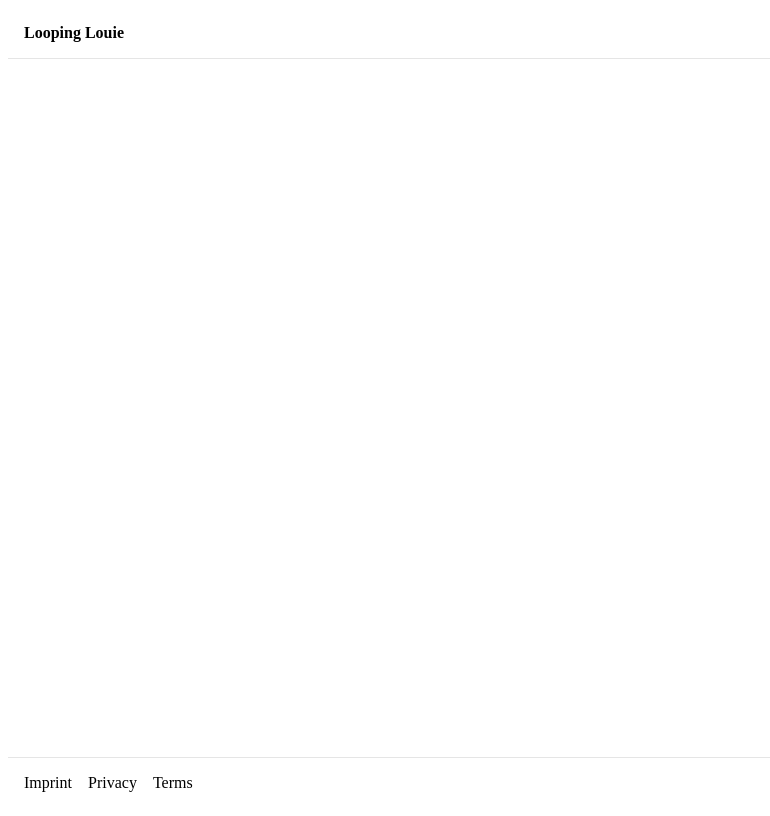
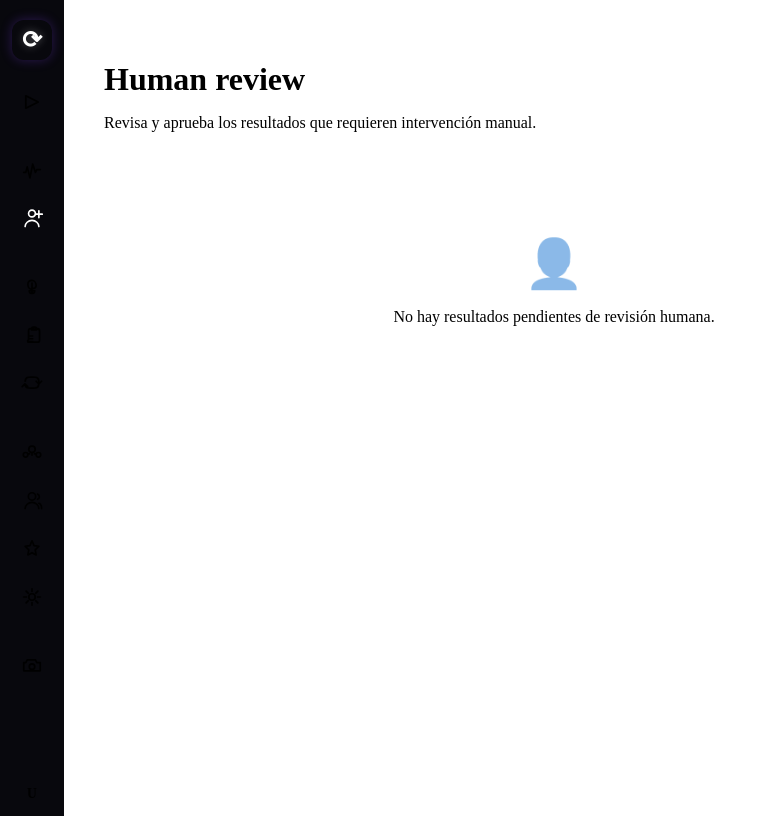
Before and after one commit to looping-louie/app, a Nuxt app: page /app/human-intervention in a window 1280 px wide. Shown: the whole page, without its empty margins (0-770 px from the left). Built offline with nearby package versions, Linux system fonts and the light colour scheme.

Commit message:
Refactor sidebar navigation groups

```diff
--- a/layouts/app.vue
+++ b/layouts/app.vue
@@ -11,8 +11,10 @@
       </div>
 
       <nav class="sidebar-nav" aria-label="Navegación principal">
+        <template v-for="(group, groupIndex) in navGroups" :key="groupIndex">
+          <div v-if="groupIndex > 0" class="nav-divider" />
           <NuxtLink
-          v-for="item in navItems"
+            v-for="item in group"
             :key="item.to"
             :to="item.to"
             class="nav-item"
@@ -24,6 +26,7 @@
             <span class="nav-icon" v-html="item.icon" />
             <span class="nav-tooltip">{{ item.label }}</span>
           </NuxtLink>
+        </template>
       </nav>
 
       <div class="sidebar-footer">
@@ -53,36 +56,46 @@ const route = useRoute()
 
 const mobileOpen = ref(false)
 
-const navItems = [
-  {
-    to: '/app',
-    label: 'Dashboard',
-    icon: '<svg width="22" height="22" viewBox="0 0 24 24" fill="none" stroke="currentColor" stroke-width="1.8" stroke-linecap="round" stroke-linejoin="round"><path d="M3.75 6A2.25 2.25 0 0 1 6 3.75h2.25A2.25 2.25 0 0 1 10.5 6v2.25a2.25 2.25 0 0 1-2.25 2.25H6a2.25 2.25 0 0 1-2.25-2.25V6ZM3.75 15.75A2.25 2.25 0 0 1 6 13.5h2.25a2.25 2.25 0 0 1 2.25 2.25V18a2.25 2.25 0 0 1-2.25 2.25H6A2.25 2.25 0 0 1 3.75 18v-2.25ZM13.5 6a2.25 2.25 0 0 1 2.25-2.25H18A2.25 2.25 0 0 1 20.25 6v2.25A2.25 2.25 0 0 1 18 10.5h-2.25a2.25 2.25 0 0 1-2.25-2.25V6ZM13.5 15.75a2.25 2.25 0 0 1 2.25-2.25H18a2.25 2.25 0 0 1 2.25 2.25V18A2.25 2.25 0 0 1 18 20.25h-2.25A2.25 2.25 0 0 1 13.5 18v-2.25Z"/></svg>'
-  },
-  {
-    to: '/app/proyectos',
-    label: 'Proyectos',
-    icon: '<svg width="22" height="22" viewBox="0 0 24 24" fill="none" stroke="currentColor" stroke-width="1.8" stroke-linecap="round" stroke-linejoin="round"><path d="M2.25 12.76c0 1.6 1.123 2.994 2.707 3.227 1.068.157 2.148.279 3.238.354.77.054 1.543.082 2.32.082s1.55-.028 2.32-.082a41.2 41.2 0 0 0 3.238-.354c1.584-.233 2.707-1.626 2.707-3.228V6.741c0-1.602-1.123-2.995-2.707-3.228A48.394 48.394 0 0 0 12 3.164c-.78 0-1.552.028-2.32.082a41.2 41.2 0 0 0-3.238.354C4.873 3.746 3.75 5.14 3.75 6.74v6.02Z"/><path d="M6 6.75h.008v.008H6V6.75ZM18 6.75h.008v.008H18V6.75ZM8.25 3.164V4.5c0 .414.336.75.75.75h6a.75.75 0 0 0 .75-.75V3.164a48.394 48.394 0 0 0-7.5 0Z"/></svg>'
-  },
-  {
-    to: '/app/ideas',
-    label: 'Ideas',
-    icon: '<svg width="22" height="22" viewBox="0 0 24 24" fill="none" stroke="currentColor" stroke-width="1.8" stroke-linecap="round" stroke-linejoin="round"><path d="M12 18v-5.25m0 5.25a3 3 0 0 1-3-3h6a3 3 0 0 1-3 3Zm0-5.25V6.75m0 6.75c-2.485 0-4.5-2.515-4.5-5.625S9.515 3.75 12 3.75s4.5 2.515 4.5 5.625S14.485 12.75 12 12.75Z"/></svg>'
-  },
-  {
-    to: '/app/tareas',
-    label: 'Tareas',
-    icon: '<svg width="22" height="22" viewBox="0 0 24 24" fill="none" stroke="currentColor" stroke-width="1.8" stroke-linecap="round" stroke-linejoin="round"><path d="M9 12h3.75M9 15h3.75M9 18h3.75m3 .75H18a2.25 2.25 0 0 0 2.25-2.25V6.108c0-1.135-.845-2.098-1.976-2.192a48.424 48.424 0 0 0-1.123-.08m-5.801 0c-.065.21-.1.433-.1.664 0 .414.336.75.75.75h4.5a.75.75 0 0 0 .75-.75 2.25 2.25 0 0 0-.1-.664m-5.8 0A2.251 2.251 0 0 1 13.5 2.25H15c1.012 0 1.867.668 2.15 1.586m-5.8 0c-.376.023-.75.05-1.124.08-1.131.094-1.976 1.057-1.976 2.192v9.75A2.25 2.25 0 0 0 7.5 18.75H18A2.25 2.25 0 0 0 20.25 16.5v-9.75A2.25 2.25 0 0 0 18 4.5H15a2.25 2.25 0 0 1-2.15-1.586Z"/></svg>'
-  },
-  {
-    to: '/app/loops',
-    label: 'Loops',
-    icon: '<svg width="22" height="22" viewBox="0 0 24 24" fill="none" stroke="currentColor" stroke-width="1.8" stroke-linecap="round" stroke-linejoin="round"><path d="M19.5 12c0-1.232-.046-2.453-.138-3.662a4.006 4.006 0 0 0-3.7-3.7 48.678 48.678 0 0 0-7.324 0 4.006 4.006 0 0 0-3.7 3.7c-.017.22-.032.441-.046.662M19.5 12l3-3m-3 3-3-3m-12 3c.014.221.029.443.046.662a4.006 4.006 0 0 0 3.7 3.7 48.55 48.55 0 0 0 7.308 0 4.006 4.006 0 0 0 3.7-3.7c.033-.254.046-.508.046-.762m-15 0-3 3m3-3 3 3"/></svg>'
-  }
+const iconRuns = '<svg width="22" height="22" viewBox="0 0 24 24" fill="none" stroke="currentColor" stroke-width="1.8" stroke-linecap="round" stroke-linejoin="round"><path d="M5.25 5.25v13.5l13.5-6.75-13.5-6.75Z"/></svg>'
+const iconObservability = '<svg width="22" height="22" viewBox="0 0 24 24" fill="none" stroke="currentColor" stroke-width="1.8" stroke-linecap="round" stroke-linejoin="round"><path d="M3 13.5h2.25l1.5-6 3 12 3-15 3 9 1.5-3H21"/></svg>'
+const iconHumanReview = '<svg width="22" height="22" viewBox="0 0 24 24" fill="none" stroke="currentColor" stroke-width="1.8" stroke-linecap="round" stroke-linejoin="round"><path d="M15.75 6a3.75 3.75 0 1 1-7.5 0 3.75 3.75 0 0 1 7.5 0ZM4.5 20.25c0-3.59 3.36-6.75 7.5-6.75s7.5 3.16 7.5 6.75"/><path d="M19.5 3v3.75M19.5 10.5V6.75M19.5 6.75h3.75M19.5 6.75h-3.75"/></svg>'
+const iconIdeas = '<svg width="22" height="22" viewBox="0 0 24 24" fill="none" stroke="currentColor" stroke-width="1.8" stroke-linecap="round" stroke-linejoin="round"><path d="M12 18v-5.25m0 5.25a3 3 0 0 1-3-3h6a3 3 0 0 1-3 3Zm0-5.25V6.75m0 6.75c-2.485 0-4.5-2.515-4.5-5.625S9.515 3.75 12 3.75s4.5 2.515 4.5 5.625S14.485 12.75 12 12.75Z"/></svg>'
+const iconTasks = '<svg width="22" height="22" viewBox="0 0 24 24" fill="none" stroke="currentColor" stroke-width="1.8" stroke-linecap="round" stroke-linejoin="round"><path d="M9 12h3.75M9 15h3.75M9 18h3.75m3 .75H18a2.25 2.25 0 0 0 2.25-2.25V6.108c0-1.135-.845-2.098-1.976-2.192a48.424 48.424 0 0 0-1.123-.08m-5.801 0c-.065.21-.1.433-.1.664 0 .414.336.75.75.75h4.5a.75.75 0 0 0 .75-.75 2.25 2.25 0 0 0-.1-.664m-5.8 0A2.251 2.251 0 0 1 13.5 2.25H15c1.012 0 1.867.668 2.15 1.586m-5.8 0c-.376.023-.75.05-1.124.08-1.131.094-1.976 1.057-1.976 2.192v9.75A2.25 2.25 0 0 0 7.5 18.75H18A2.25 2.25 0 0 0 20.25 16.5v-9.75A2.25 2.25 0 0 0 18 4.5H15a2.25 2.25 0 0 1-2.15-1.586Z"/></svg>'
+const iconLoops = '<svg width="22" height="22" viewBox="0 0 24 24" fill="none" stroke="currentColor" stroke-width="1.8" stroke-linecap="round" stroke-linejoin="round"><path d="M19.5 12c0-1.232-.046-2.453-.138-3.662a4.006 4.006 0 0 0-3.7-3.7 48.678 48.678 0 0 0-7.324 0 4.006 4.006 0 0 0-3.7 3.7c-.017.22-.032.441-.046.662M19.5 12l3-3m-3 3-3-3m-12 3c.014.221.029.443.046.662a4.006 4.006 0 0 0 3.7 3.7 48.55 48.55 0 0 0 7.308 0 4.006 4.006 0 0 0 3.7-3.7c.033-.254.046-.508.046-.762m-15 0-3 3m3-3 3 3"/></svg>'
+const iconCouncils = '<svg width="22" height="22" viewBox="0 0 24 24" fill="none" stroke="currentColor" stroke-width="1.8" stroke-linecap="round" stroke-linejoin="round"><circle cx="12" cy="8" r="3.5"/><circle cx="5" cy="14" r="2.5"/><circle cx="19" cy="14" r="2.5"/><path d="M12 11.5v3M9.5 13l-2 0M14.5 13l2 0"/></svg>'
+const iconPersonas = '<svg width="22" height="22" viewBox="0 0 24 24" fill="none" stroke="currentColor" stroke-width="1.8" stroke-linecap="round" stroke-linejoin="round"><path d="M12 3a4 4 0 1 0 0 8 4 4 0 0 0 0-8Z"/><path d="M4.5 20.25c0-3.59 3.36-6.75 7.5-6.75s7.5 3.16 7.5 6.75"/><path d="M18 4.5a3 3 0 0 1 0 5.66"/><path d="M19.5 14.5c2.5 1 3 3.5 3 5.75"/></svg>'
+const iconSkills = '<svg width="22" height="22" viewBox="0 0 24 24" fill="none" stroke="currentColor" stroke-width="1.8" stroke-linecap="round" stroke-linejoin="round"><path d="M12 3l2.25 5.25L19.5 9l-4 4 1 5.5L12 16l-4.5 2.5 1-5.5-4-4 5.25-.75L12 3Z"/></svg>'
+const iconModels = '<svg width="22" height="22" viewBox="0 0 24 24" fill="none" stroke="currentColor" stroke-width="1.8" stroke-linecap="round" stroke-linejoin="round"><path d="M12 3v3m0 12v3M5.64 5.64l2.12 2.12m8.48 8.48l2.12 2.12M3 12h3m12 0h3M5.64 18.36l2.12-2.12m8.48-8.48l2.12-2.12"/><circle cx="12" cy="12" r="3.5"/></svg>'
+const iconSettings = '<svg width="22" height="22" viewBox="0 0 24 24" fill="none" stroke="currentColor" stroke-width="1.8" stroke-linecap="round" stroke-linejoin="round"><path d="M3 8.25h2.25l1.5-3h9l1.5 3H21v9H3v-9Z"/><circle cx="12" cy="12.75" r="3"/></svg>'
+
+const navGroups = [
+  [
+    { to: '/app/runs', label: 'Runs', icon: iconRuns }
+  ],
+  [
+    { to: '/app/observability', label: 'Observability', icon: iconObservability },
+    { to: '/app/human-intervention', label: 'Human review', icon: iconHumanReview }
+  ],
+  [
+    { to: '/app/ideas', label: 'Ideas', icon: iconIdeas },
+    { to: '/app/tasks', label: 'Tasks', icon: iconTasks },
+    { to: '/app/loops', label: 'Loops', icon: iconLoops }
+  ],
+  [
+    { to: '/app/councils', label: 'Councils', icon: iconCouncils },
+    { to: '/app/personas', label: 'Personas', icon: iconPersonas },
+    { to: '/app/skills', label: 'Skills', icon: iconSkills },
+    { to: '/app/models', label: 'Models', icon: iconModels }
+  ],
+  [
+    { to: '/app/keys', label: 'Settings', icon: iconSettings }
+  ]
 ]
 
+const navItems = computed(() => navGroups.flat())
+
 const currentLabel = computed(() => {
-  const match = navItems.find((item) => isActive(item.to))
+  const match = navItems.value.find((item) => isActive(item.to))
   return match ? match.label : 'Dashboard'
 })
 
@@ -181,6 +194,15 @@ function closeMobile() {
   width: 100%;
   padding: 0 0.5rem;
   flex: 1;
+  overflow-y: auto;
+}
+
+.nav-divider {
+  height: 1px;
+  width: 60%;
+  margin: 0.5rem auto;
+  background: var(--border);
+  flex-shrink: 0;
 }
 
 .nav-item {
@@ -194,11 +216,17 @@ function closeMobile() {
   text-decoration: none;
   transition: color 0.2s, background 0.2s;
   position: relative;
+  flex-shrink: 0;
 }
 
 .nav-item:hover {
   color: var(--text-primary);
   background: var(--bg-card-hover);
+}
+
+.nav-item:focus-visible {
+  outline: 2px solid var(--accent-glow);
+  outline-offset: 2px;
 }
 
 .nav-item.active {
--- /dev/null
+++ b/pages/app/councils.vue
@@ -0,0 +1,57 @@
+<template>
+  <div class="councils-page">
+    <h1>Councils</h1>
+    <p class="page-description">Configura y gestiona los consejos de agentes que refinarán tus ideas.</p>
+    <div class="empty-state">
+      <span class="empty-icon">👥</span>
+      <p>No hay consejos configurados.</p>
+    </div>
+  </div>
+</template>
+
+<script setup>
+definePageMeta({
+  layout: 'app'
+})
+
+useHead({
+  title: 'Councils · Looping Louie'
+})
+</script>
+
+<style scoped>
+.councils-page {
+  max-width: 900px;
+}
+
+.councils-page h1 {
+  font-size: 2rem;
+  font-weight: 700;
+  color: var(--text-primary);
+  margin-bottom: 0.5rem;
+}
+
+.page-description {
+  color: var(--text-secondary);
+  margin-bottom: 2.5rem;
+}
+
+.empty-state {
+  text-align: center;
+  padding: 4rem 2rem;
+  background: var(--bg-card);
+  border: 1px dashed var(--border-glow);
+  border-radius: var(--radius-lg);
+}
+
+.empty-icon {
+  font-size: 3rem;
+  display: block;
+  margin-bottom: 1rem;
+  opacity: 0.5;
+}
+
+.empty-state p {
+  color: var(--text-muted);
+}
+</style>
--- /dev/null
+++ b/pages/app/human-intervention.vue
@@ -0,0 +1,57 @@
+<template>
+  <div class="human-review-page">
+    <h1>Human review</h1>
+    <p class="page-description">Revisa y aprueba los resultados que requieren intervención manual.</p>
+    <div class="empty-state">
+      <span class="empty-icon">👤</span>
+      <p>No hay resultados pendientes de revisión humana.</p>
+    </div>
+  </div>
+</template>
+
+<script setup>
+definePageMeta({
+  layout: 'app'
+})
+
+useHead({
+  title: 'Human review · Looping Louie'
+})
+</script>
+
+<style scoped>
+.human-review-page {
+  max-width: 900px;
+}
+
+.human-review-page h1 {
+  font-size: 2rem;
+  font-weight: 700;
+  color: var(--text-primary);
+  margin-bottom: 0.5rem;
+}
+
+.page-description {
+  color: var(--text-secondary);
+  margin-bottom: 2.5rem;
+}
+
+.empty-state {
+  text-align: center;
+  padding: 4rem 2rem;
+  background: var(--bg-card);
+  border: 1px dashed var(--border-glow);
+  border-radius: var(--radius-lg);
+}
+
+.empty-icon {
+  font-size: 3rem;
+  display: block;
+  margin-bottom: 1rem;
+  opacity: 0.5;
+}
+
+.empty-state p {
+  color: var(--text-muted);
+}
+</style>
--- a/pages/app/proyectos.vue
+++ b/pages/app/keys.vue
@@ -1,10 +1,10 @@
 <template>
-  <div class="proyectos-page">
-    <h1>Proyectos</h1>
-    <p class="page-description">Conecta Looping Louie con tus repositorios de GitHub o Bitbucket y sus equipos para orquestar loops directamente sobre tu código.</p>
+  <div class="keys-page">
+    <h1>Settings</h1>
+    <p class="page-description">Gestiona las claves de API y la configuración general de Looping Louie.</p>
     <div class="empty-state">
-      <span class="empty-icon">📁</span>
-      <p>No hay proyectos todavía.</p>
+      <span class="empty-icon">🔑</span>
+      <p>No hay claves configuradas.</p>
     </div>
   </div>
 </template>
@@ -15,16 +15,16 @@ definePageMeta({
 })
 
 useHead({
-  title: 'Proyectos · Looping Louie'
+  title: 'Settings · Looping Louie'
 })
 </script>
 
 <style scoped>
-.proyectos-page {
+.keys-page {
   max-width: 900px;
 }
 
-.proyectos-page h1 {
+.keys-page h1 {
   font-size: 2rem;
   font-weight: 700;
   color: var(--text-primary);
--- /dev/null
+++ b/pages/app/models.vue
@@ -0,0 +1,57 @@
+<template>
+  <div class="models-page">
+    <h1>Models</h1>
+    <p class="page-description">Configura los modelos generadores y revisores disponibles para los loops.</p>
+    <div class="empty-state">
+      <span class="empty-icon">⚙️</span>
+      <p>No hay modelos configurados.</p>
+    </div>
+  </div>
+</template>
+
+<script setup>
+definePageMeta({
+  layout: 'app'
+})
+
+useHead({
+  title: 'Models · Looping Louie'
+})
+</script>
+
+<style scoped>
+.models-page {
+  max-width: 900px;
+}
+
+.models-page h1 {
+  font-size: 2rem;
+  font-weight: 700;
+  color: var(--text-primary);
+  margin-bottom: 0.5rem;
+}
+
+.page-description {
+  color: var(--text-secondary);
+  margin-bottom: 2.5rem;
+}
+
+.empty-state {
+  text-align: center;
+  padding: 4rem 2rem;
+  background: var(--bg-card);
+  border: 1px dashed var(--border-glow);
+  border-radius: var(--radius-lg);
+}
+
+.empty-icon {
+  font-size: 3rem;
+  display: block;
+  margin-bottom: 1rem;
+  opacity: 0.5;
+}
+
+.empty-state p {
+  color: var(--text-muted);
+}
+</style>
--- /dev/null
+++ b/pages/app/observability.vue
@@ -0,0 +1,57 @@
+<template>
+  <div class="observability-page">
+    <h1>Observability</h1>
+    <p class="page-description">Métricas, trazas y estado de los loops en ejecución.</p>
+    <div class="empty-state">
+      <span class="empty-icon">📈</span>
+      <p>No hay datos de observabilidad disponibles.</p>
+    </div>
+  </div>
+</template>
+
+<script setup>
+definePageMeta({
+  layout: 'app'
+})
+
+useHead({
+  title: 'Observability · Looping Louie'
+})
+</script>
+
+<style scoped>
+.observability-page {
+  max-width: 900px;
+}
+
+.observability-page h1 {
+  font-size: 2rem;
+  font-weight: 700;
+  color: var(--text-primary);
+  margin-bottom: 0.5rem;
+}
+
+.page-description {
+  color: var(--text-secondary);
+  margin-bottom: 2.5rem;
+}
+
+.empty-state {
+  text-align: center;
+  padding: 4rem 2rem;
+  background: var(--bg-card);
+  border: 1px dashed var(--border-glow);
+  border-radius: var(--radius-lg);
+}
+
+.empty-icon {
+  font-size: 3rem;
+  display: block;
+  margin-bottom: 1rem;
+  opacity: 0.5;
+}
+
+.empty-state p {
+  color: var(--text-muted);
+}
+</style>
--- a/pages/app/tareas.vue
+++ b/pages/app/personas.vue
@@ -1,10 +1,10 @@
 <template>
-  <div class="tareas-page">
-    <h1>Tareas</h1>
-    <p class="page-description">Una idea existente se discute con varios agentes y se convierte en un plan estructurado en tasks.json.</p>
+  <div class="personas-page">
+    <h1>Personas</h1>
+    <p class="page-description">Define las personas que participan en los consejos de agentes.</p>
     <div class="empty-state">
-      <span class="empty-icon">✅</span>
-      <p>No hay tareas pendientes.</p>
+      <span class="empty-icon">🧑</span>
+      <p>No hay personas definidas.</p>
     </div>
   </div>
 </template>
@@ -15,16 +15,16 @@ definePageMeta({
 })
 
 useHead({
-  title: 'Tareas · Looping Louie'
+  title: 'Personas · Looping Louie'
 })
 </script>
 
 <style scoped>
-.tareas-page {
+.personas-page {
   max-width: 900px;
 }
 
-.tareas-page h1 {
+.personas-page h1 {
   font-size: 2rem;
   font-weight: 700;
   color: var(--text-primary);
--- /dev/null
+++ b/pages/app/runs.vue
@@ -0,0 +1,57 @@
+<template>
+  <div class="runs-page">
+    <h1>Runs</h1>
+    <p class="page-description">Vista general de las ejecuciones de Looping Louie.</p>
+    <div class="empty-state">
+      <span class="empty-icon">▶</span>
+      <p>No hay ejecuciones recientes.</p>
+    </div>
+  </div>
+</template>
+
+<script setup>
+definePageMeta({
+  layout: 'app'
+})
+
+useHead({
+  title: 'Runs · Looping Louie'
+})
+</script>
+
+<style scoped>
+.runs-page {
+  max-width: 900px;
+}
+
+.runs-page h1 {
+  font-size: 2rem;
+  font-weight: 700;
+  color: var(--text-primary);
+  margin-bottom: 0.5rem;
+}
+
+.page-description {
+  color: var(--text-secondary);
+  margin-bottom: 2.5rem;
+}
+
+.empty-state {
+  text-align: center;
+  padding: 4rem 2rem;
+  background: var(--bg-card);
+  border: 1px dashed var(--border-glow);
+  border-radius: var(--radius-lg);
+}
+
+.empty-icon {
+  font-size: 3rem;
+  display: block;
+  margin-bottom: 1rem;
+  opacity: 0.5;
+}
+
+.empty-state p {
+  color: var(--text-muted);
+}
+</style>
--- /dev/null
+++ b/pages/app/skills.vue
@@ -0,0 +1,57 @@
+<template>
+  <div class="skills-page">
+    <h1>Skills</h1>
+    <p class="page-description">Gestiona las habilidades disponibles para los agentes de los consejos.</p>
+    <div class="empty-state">
+      <span class="empty-icon">⭐</span>
+      <p>No hay habilidades definidas.</p>
+    </div>
+  </div>
+</template>
+
+<script setup>
+definePageMeta({
+  layout: 'app'
+})
+
+useHead({
+  title: 'Skills · Looping Louie'
+})
+</script>
+
+<style scoped>
+.skills-page {
+  max-width: 900px;
+}
+
+.skills-page h1 {
+  font-size: 2rem;
+  font-weight: 700;
+  color: var(--text-primary);
+  margin-bottom: 0.5rem;
+}
+
+.page-description {
+  color: var(--text-secondary);
+  margin-bottom: 2.5rem;
+}
+
+.empty-state {
+  text-align: center;
+  padding: 4rem 2rem;
+  background: var(--bg-card);
+  border: 1px dashed var(--border-glow);
+  border-radius: var(--radius-lg);
+}
+
+.empty-icon {
+  font-size: 3rem;
+  display: block;
+  margin-bottom: 1rem;
+  opacity: 0.5;
+}
+
+.empty-state p {
+  color: var(--text-muted);
+}
+</style>
--- /dev/null
+++ b/pages/app/tasks.vue
@@ -0,0 +1,57 @@
+<template>
+  <div class="tasks-page">
+    <h1>Tasks</h1>
+    <p class="page-description">Una idea existente se discute con varios agentes y se convierte en un plan estructurado en tasks.json.</p>
+    <div class="empty-state">
+      <span class="empty-icon">✅</span>
+      <p>No hay tareas pendientes.</p>
+    </div>
+  </div>
+</template>
+
+<script setup>
+definePageMeta({
+  layout: 'app'
+})
+
+useHead({
+  title: 'Tasks · Looping Louie'
+})
+</script>
+
+<style scoped>
+.tasks-page {
+  max-width: 900px;
+}
+
+.tasks-page h1 {
+  font-size: 2rem;
+  font-weight: 700;
+  color: var(--text-primary);
+  margin-bottom: 0.5rem;
+}
+
+.page-description {
+  color: var(--text-secondary);
+  margin-bottom: 2.5rem;
+}
+
+.empty-state {
+  text-align: center;
+  padding: 4rem 2rem;
+  background: var(--bg-card);
+  border: 1px dashed var(--border-glow);
+  border-radius: var(--radius-lg);
+}
+
+.empty-icon {
+  font-size: 3rem;
+  display: block;
+  margin-bottom: 1rem;
+  opacity: 0.5;
+}
+
+.empty-state p {
+  color: var(--text-muted);
+}
+</style>
```
Lines whose indentation alone changed are shown as unchanged.
